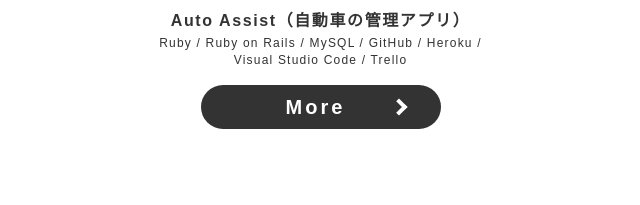
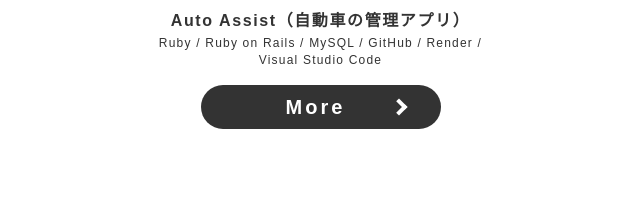
Before and after one commit to ryo-im/portfolio-site, a plain HTML site: page index.html in a window 1280 px wide. Shown: the part 2874-3079 px from the top of the page, 102-742 px from the left. Drawn offline with nearby package versions, Linux system fonts and the light colour scheme.

Commit message:
文章修正

```diff
--- a/index.html
+++ b/index.html
@@ -193,7 +193,7 @@ o<!DOCTYPE html>
                   <!-- 記載番号：20 -->
                   <h3>Auto Assist（自動車の管理アプリ）</h3>
                   <!-- 記載番号：21 -->
-                  <p>Ruby / Ruby on Rails / MySQL / GitHub / Heroku / Visual Studio Code / Trello</p>
+                  <p>Ruby / Ruby on Rails / MySQL / GitHub / Render / Visual Studio Code</p>
                 </div>
                 <div class="works__item-btn-block">
                   <a href="works/02.html" class="button">More</a>
```
